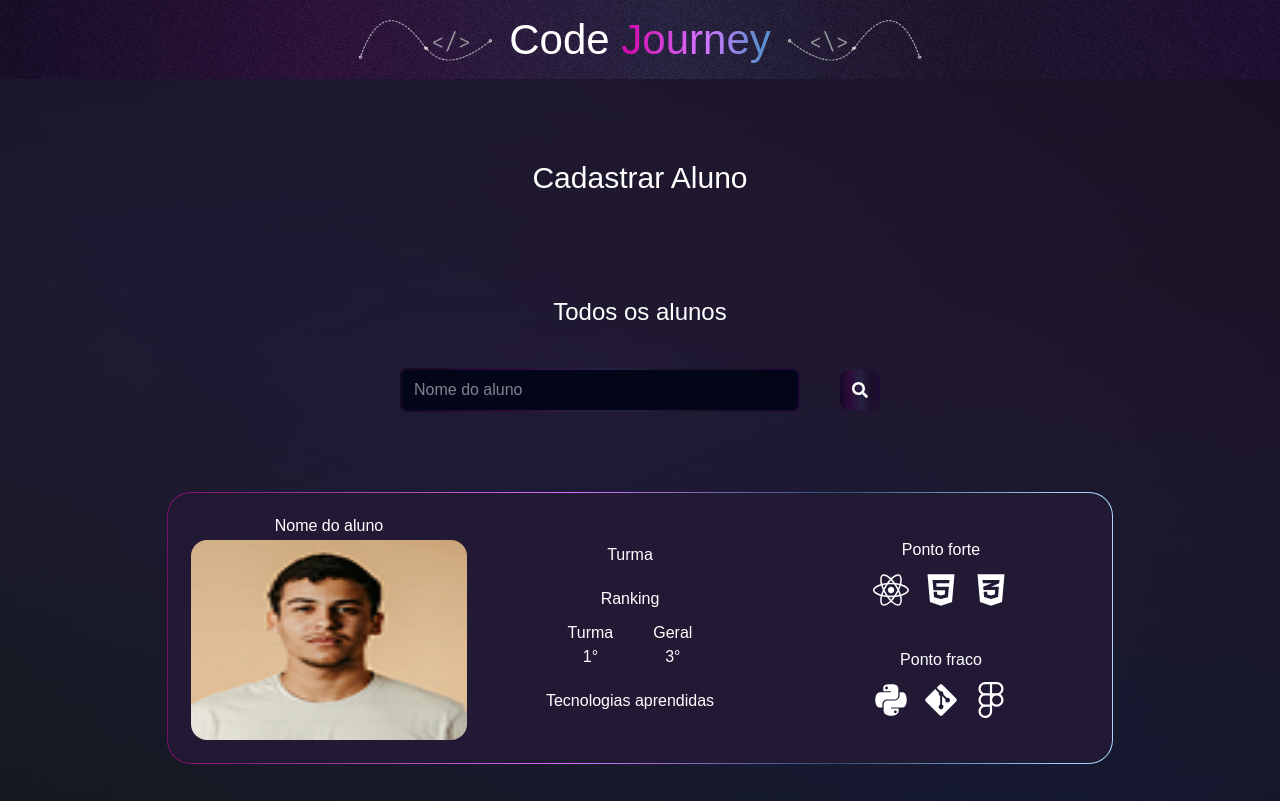
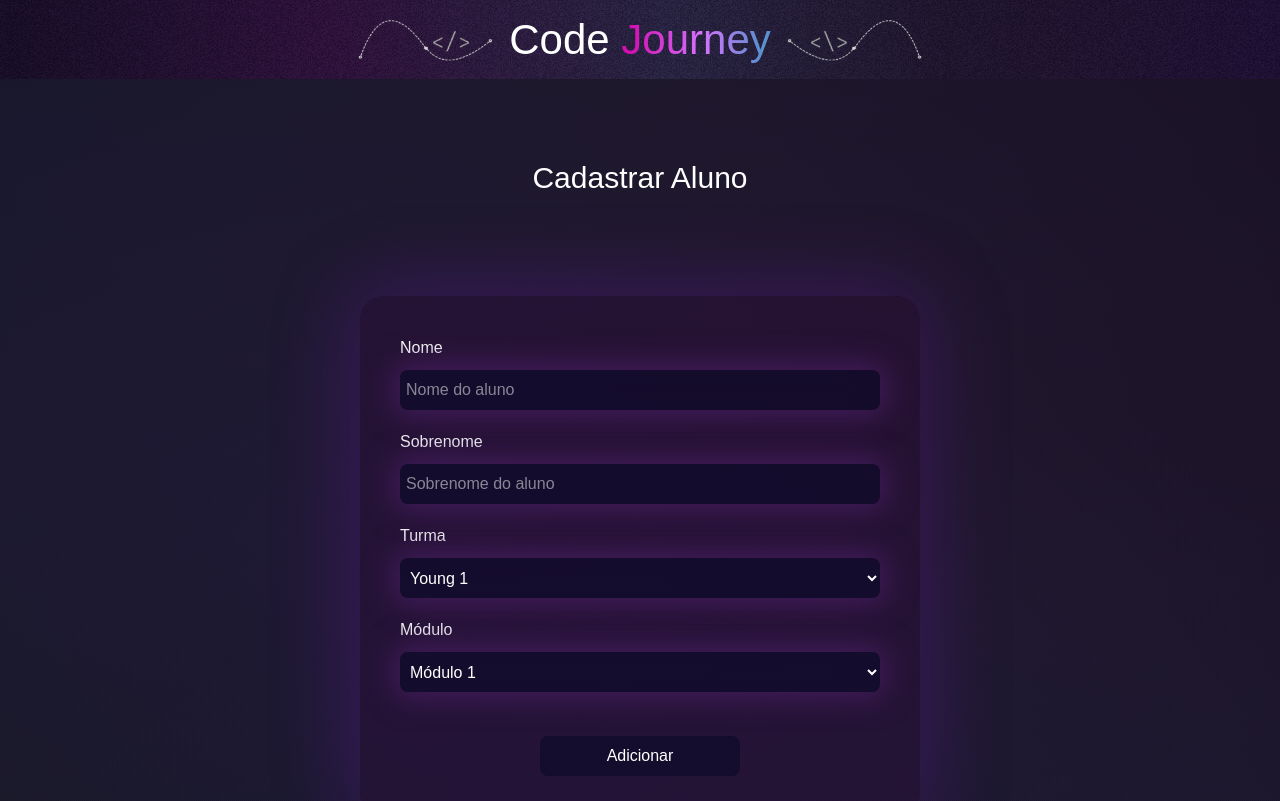
Before and after one commit to wendellcs/Code-Journey, a React (Vite) app: page /dashboard in a window 1280 px wide. Shown: the top 801 px of the page. Built offline with nearby package versions, Linux system fonts and the light colour scheme; a web font is replaced by a local one.

Commit message:
Feat: add input styles and remove not used files

```diff
--- a/src/Pages/Dashboard/index.tsx
+++ b/src/Pages/Dashboard/index.tsx
@@ -5,8 +5,37 @@ export const Dashboard = () => {
         <main className="text-center py-15 relative overflow-clip bg-main-aurora">
             <h1 className="my-25 text-3xl">Cadastrar Aluno</h1>
 
-            <form>
+            <form className="text-left flex flex-col gap-5 w-full max-w-140 mx-auto bg-form-background shadow-form rounded-3xl p-10">
+                <div>
+                    <label htmlFor="name">Nome</label>
+                    <input type="text" id="name" className="w-full h-10 rounded-lg mt-2.5 pl-1.5 bg-input shadow-input backdrop-blur-lg" placeholder="Nome do aluno"/>
+                </div>
 
+                <div>
+                    <label htmlFor="surname">Sobrenome</label>
+                    <input type="text" id="surname" className="w-full h-10 rounded-lg mt-2.5 pl-1.5 bg-input shadow-input backdrop-blur-lg" placeholder="Sobrenome do aluno"/>
+                </div>
+
+                <div>
+                    <label htmlFor="class">Turma</label>
+                    <select id="class" className="w-full h-10 rounded-lg mt-2.5 pl-1.5 bg-input shadow-input backdrop-blur-lg">
+                        <option value="y-1">Young 1</option>
+                        <option value="y-2">Young 2</option>
+                        <option value="y-3">Young 3</option>
+                        <option value="y-4">Young 4</option>
+                    </select>
+                </div>
+                <div>
+                    <label htmlFor="module">Módulo</label>
+                    <select id="module" className="w-full h-10 rounded-lg mt-2.5 pl-1.5 bg-input shadow-input backdrop-blur-lg">
+                        <option value="m-1">Módulo 1</option>
+                        <option value="m-2">Módulo 2</option>
+                        <option value="m-3">Módulo 3</option>
+                        <option value="m-4">Módulo 4</option>
+                    </select>
+                </div>
+
+                <button className="mt-6 bg-input w-50 mx-auto h-10 rounded-lg">Adicionar</button>
             </form>
 
             <Students />
--- a/src/assets/css/base/base.css
+++ b/src/assets/css/base/base.css
@@ -4,4 +4,12 @@
     body {
         @apply text-white font-family-style;
     }
+
+    button, select {
+        @apply cursor-pointer outline-0
+    }
+
+    input {
+        @apply outline-0
+    }
 }
--- a/src/assets/css/components/cards.css
+++ /dev/null
@@ -1,8 +0,0 @@
-@import "tailwindcss";
-
-
-/* Provisório */
-
-@layer components {
-
-}
--- a/src/assets/css/main.css
+++ b/src/assets/css/main.css
@@ -2,9 +2,6 @@
 
 @theme {
     --font-family-style: 'Tektur', sans-serif;
-
-    /* --background-image-primary-gradient: linear-gradient(to right, #5511B5 0%, #7B1DFF 48%, #AE00FF 88%);
-    --background-image-secondary-gradient: linear-gradient(to right, #199FFF 8%, #741CAE 41%, #003FDD 75%);  */
 
     /* Header / Footer Background */
     --background-image-primary-gradient: linear-gradient(87.22deg, rgb(20, 8, 36) 1.45%,rgb(46, 12, 58) 26.02%, rgb(38, 34, 66) 52.47%, rgb(28, 18, 42) 73.73%, rgb(28, 11, 51) 99.72%);
@@ -117,6 +114,14 @@
 
     --background-image-grad-mod1: linear-gradient(90deg, #AECDFB 0%, #408ABF 50.96%, #052388 100%);
 
+    /* Form */
+    --color-form-background: rgba(46, 12, 58, 0.4);
+    --shadow-form: 0px 0px 80px 10px rgba(116, 28, 174, 0.3);
+
+    --shadow-input: 0px 0px 30px 5px #441C5E;
+    --color-input: rgba(5, 7, 37, 0.5);
+
+
     /* Animations */
     --animate-float: float 8s ease-in-out infinite;
     --animate-float-left: float-aurora-left 8s ease-in-out infinite;
@@ -153,6 +158,4 @@
 @import './components/gradients.css';
 @import './components/buttons.css';
 @import './components/icons.css';
-@import './components/stars.css';
-@import './components/cards.css';
 @import './utilities/utilities.css';
```
Also changed, not shown: src/assets/css/components/stars.css (deleted, +0 -28 lines).
